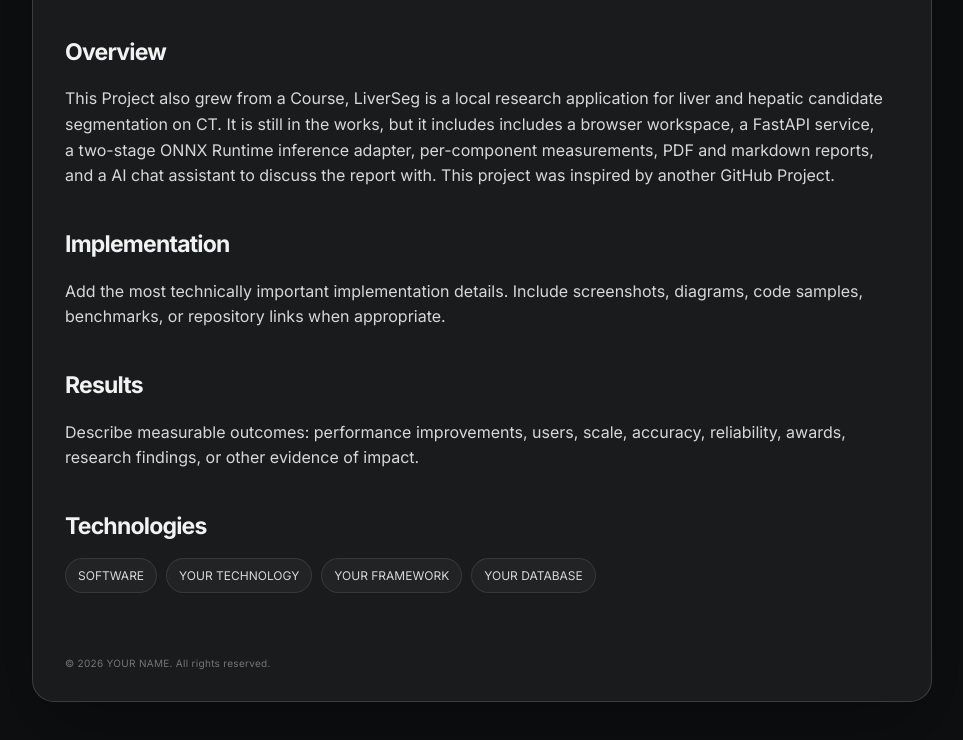
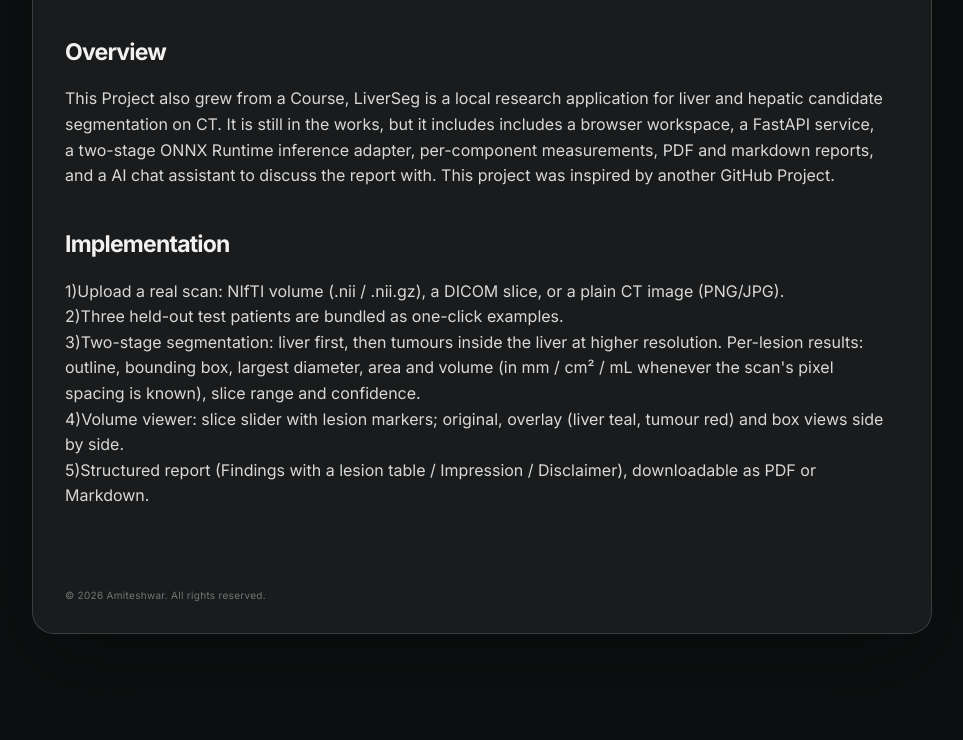
Before and after one commit to Hegnis/Resume, a plain HTML site: page projects/project-5.html in a window 1280 px wide. Shown: the part 780-1520 px from the top of the page, without its empty margins (308-1271 px from the left). After the commit the page ends 1484 px from the top, so only its background shows below. Drawn offline with Linux system fonts and the light colour scheme.

Commit message:
Update project-5.html with implementation details

```diff
--- a/projects/project-5.html
+++ b/projects/project-5.html
@@ -93,18 +93,13 @@
 
               <h2>Implementation</h2>
 
-              <p>Add the most technically
-              important implementation details. Include screenshots, diagrams,
-              code samples, benchmarks, or repository links when
-              appropriate.</p><h2>Results</h2><p>Describe measurable outcomes:
-              performance improvements, users, scale, accuracy, reliability,
-              awards, research findings, or other evidence of
-              impact.</p><h2>Technologies</h2><div class="skills"><span
-                class="skill">SOFTWARE</span><span class="skill">YOUR
-                TECHNOLOGY</span><span class="skill">YOUR FRAMEWORK</span><span
-                class="skill">YOUR DATABASE</span></div></section>
+              <p>1)Upload a real scan: NIfTI volume (.nii / .nii.gz), a DICOM slice, or a plain CT image (PNG/JPG).<br> 2)Three held-out test patients are bundled as one-click examples.
+<br>3)Two-stage segmentation: liver first, then tumours inside the liver at higher resolution.
+Per-lesion results: outline, bounding box, largest diameter, area and volume (in mm / cm² / mL whenever the scan's pixel spacing is known), slice range and confidence.
+<br>4)Volume viewer: slice slider with lesion markers; original, overlay (liver teal, tumour red) and box views side by side.
+<br>5)Structured report (Findings with a lesion table / Impression / Disclaimer), downloadable as PDF or Markdown.</p>
         </div>
-        <footer class="footer">© <span data-year></span> YOUR NAME. All rights
+        <footer class="footer">© <span data-year></span> Amiteshwar. All rights
           reserved.</footer>
       </main>
     </div>
```
